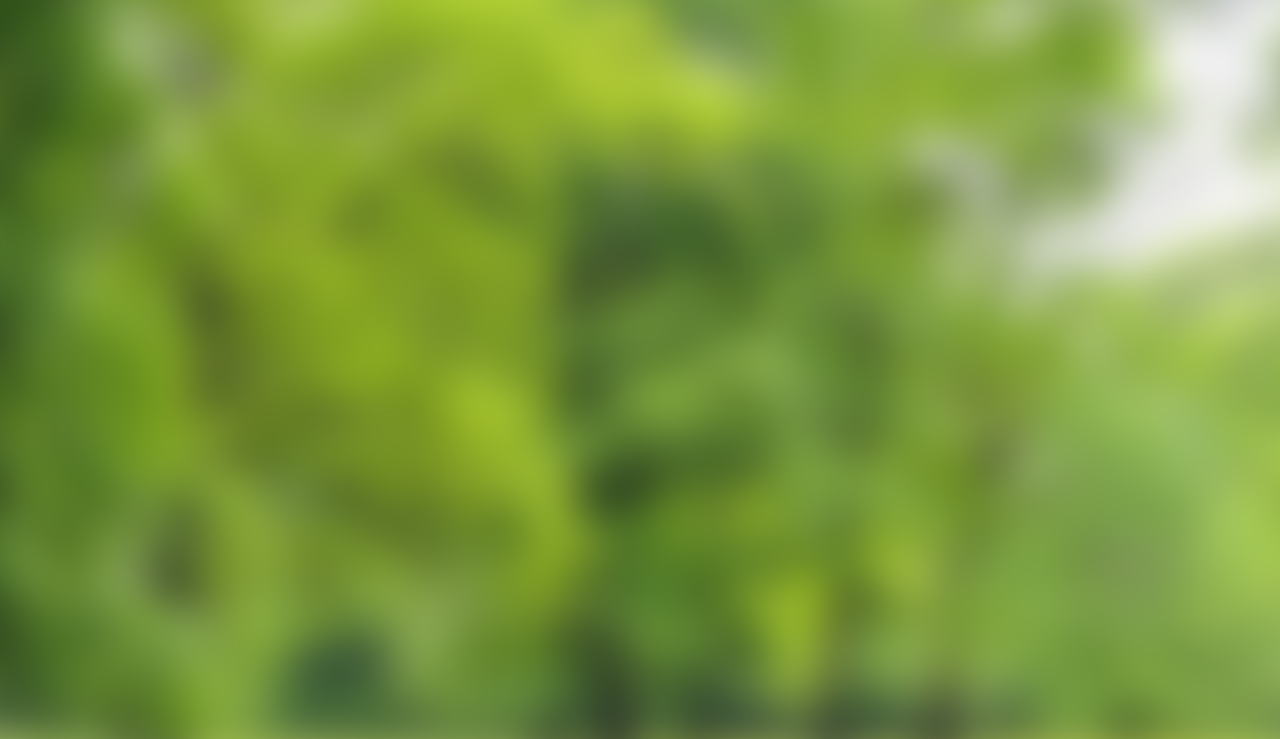
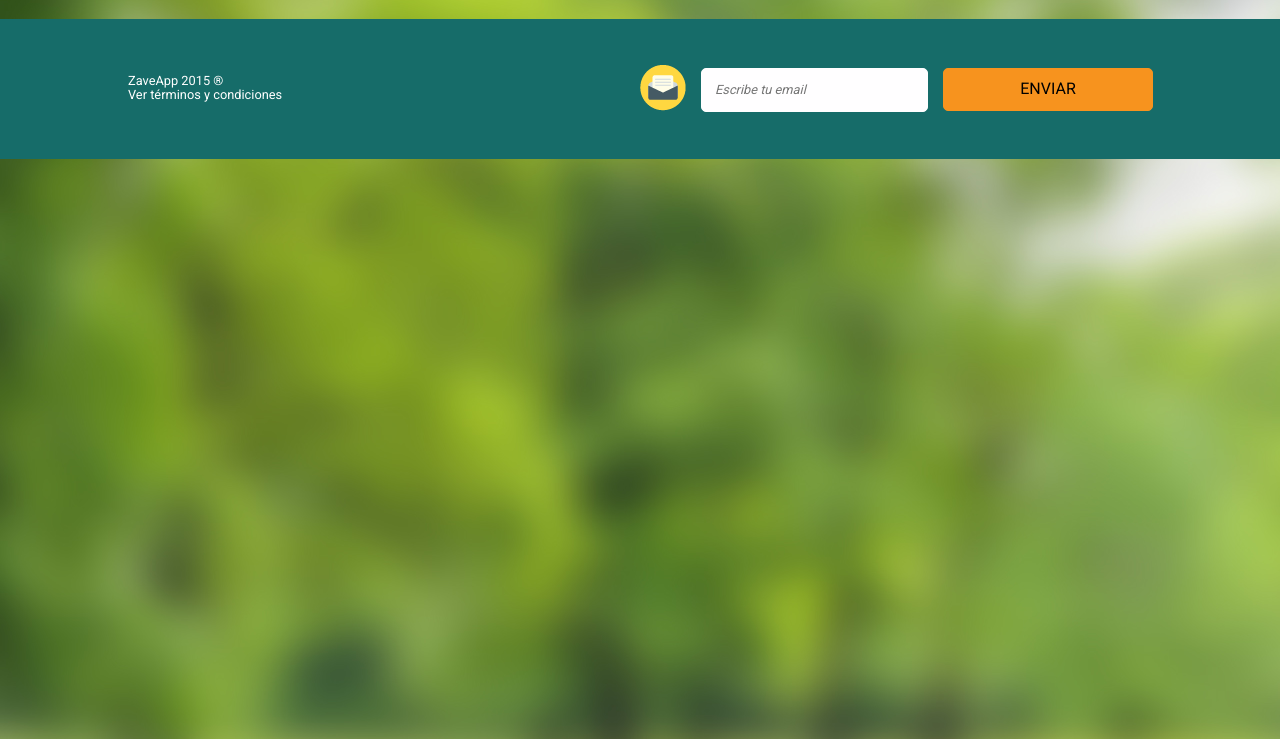
Before and after one commit to cristinarojas/exam, a website: page index.html in a window 1280 px wide. Shown: the part 61-800 px from the top of the page. Drawn offline with nearby package versions, Linux system fonts and the light colour scheme.

Commit message:
Footer completed

```diff
--- a/css/style.css
+++ b/css/style.css
@@ -1,8 +1,22 @@
 @import url('../assets/bower_components/normalize.css/normalize.css');
 
+.clearfix:before,
+.clearfix:after {
+    content: " ";
+    display: table;
+}
+
+.clearfix:after {
+    clear: both;
+}
+
+.clearfix {
+    *zoom: 1;
+}
 body {
     font-family: 'Roboto', sans-serif;
     font-size: 1em;
+    overflow-x: hidden;
 }
 
 img.background {
@@ -16,4 +30,78 @@ img.background {
 .container {
     position: relative;
     z-index: 1;
+    width: 100%;
 }
+
+footer {
+    width: 100%;
+    height: 140px;
+    background-color: #166C69;
+    color: #FFF;
+}
+
+footer span {
+    display: block;
+    font-size: 0.8em;
+}
+
+.footer-left {
+    width: 30%;
+    float: left;
+    padding-left: 10%;
+    padding-top: 55px;
+}
+
+.footer-rigth {
+    width: 50%;
+    float: right;
+    padding-top: 46px;
+}
+
+i.email-icon {
+    display: block;
+    float: left;
+    background-image: url('../images/email.png');
+    width: 46px;
+    height: 46px;
+}
+
+input.email {
+    float: left;
+    margin-top: 3px;
+    margin-left: 15px;
+    -webkit-border-radius: 5px;
+    -moz-border-radius: 5px;
+    border-radius: 5px;
+    background-color: #FFFEFF;
+    border:1px solid #FFFEFF;
+    height: 40px;
+    width: 210px;
+
+}
+
+input[placeholder] {
+    font-style: italic;
+    color:#D3D3D3;
+    padding-left: 13px;
+    font-size: .8em;
+}
+
+button.submit {
+    float: left;
+    margin-top: 3px;
+    margin-left: 15px;
+    text-transform: uppercase;
+    -webkit-border-radius: 5px;
+    -moz-border-radius: 5px;
+    border-radius: 5px;
+    background-color: #F7931E;
+    border: 1px solid #F7931E;
+    height: 43px;
+    width: 210px;
+}
+
+button.submit:hover {
+    background-color: #B96E17;
+    border-color: #B96E17;
+}
--- a/index.html
+++ b/index.html
@@ -23,8 +23,16 @@
 
             </section>
 
-            <footer>
-
+            <footer class="clearfix">
+                <div class="footer-left">
+                    <span>ZaveApp 2015 &reg;</span>
+                    <span>Ver términos y condiciones</span>
+                </div>
+                <div class="footer-rigth">
+                    <i class="email-icon"></i>
+                        <input id="email" class="email" type="text" placeholder="Escribe tu email"  />
+                        <button id="submit" class="submit">Enviar</button>
+                </div>
             </footer>
         </div>
     </body>
```
